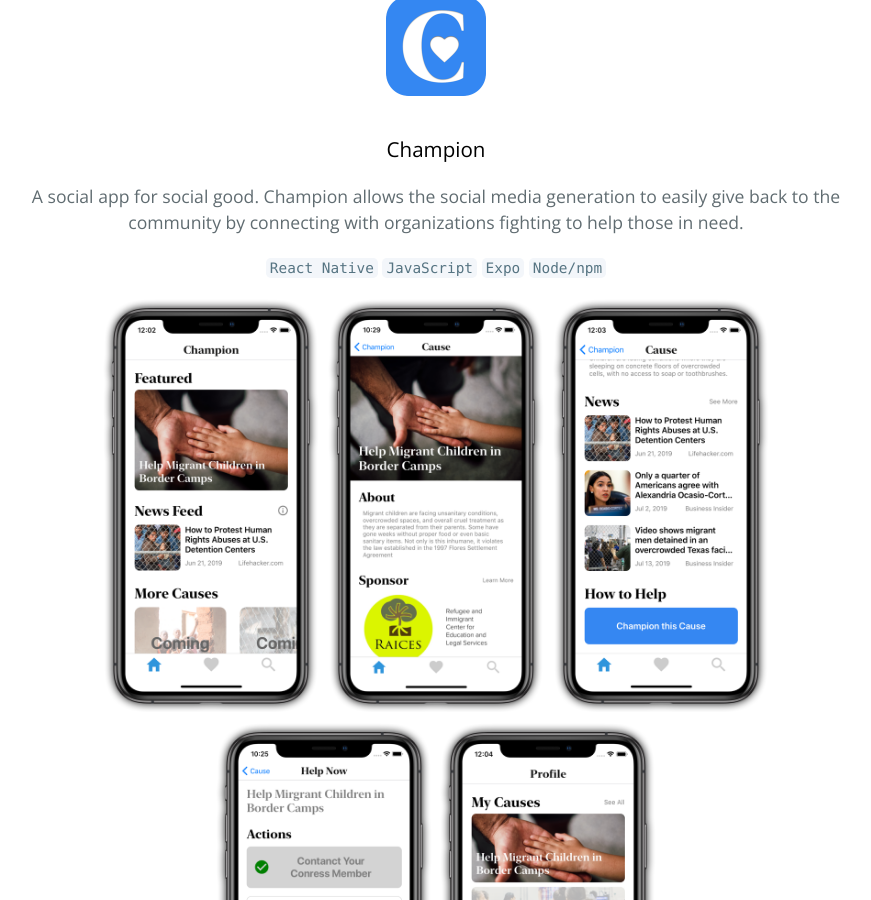
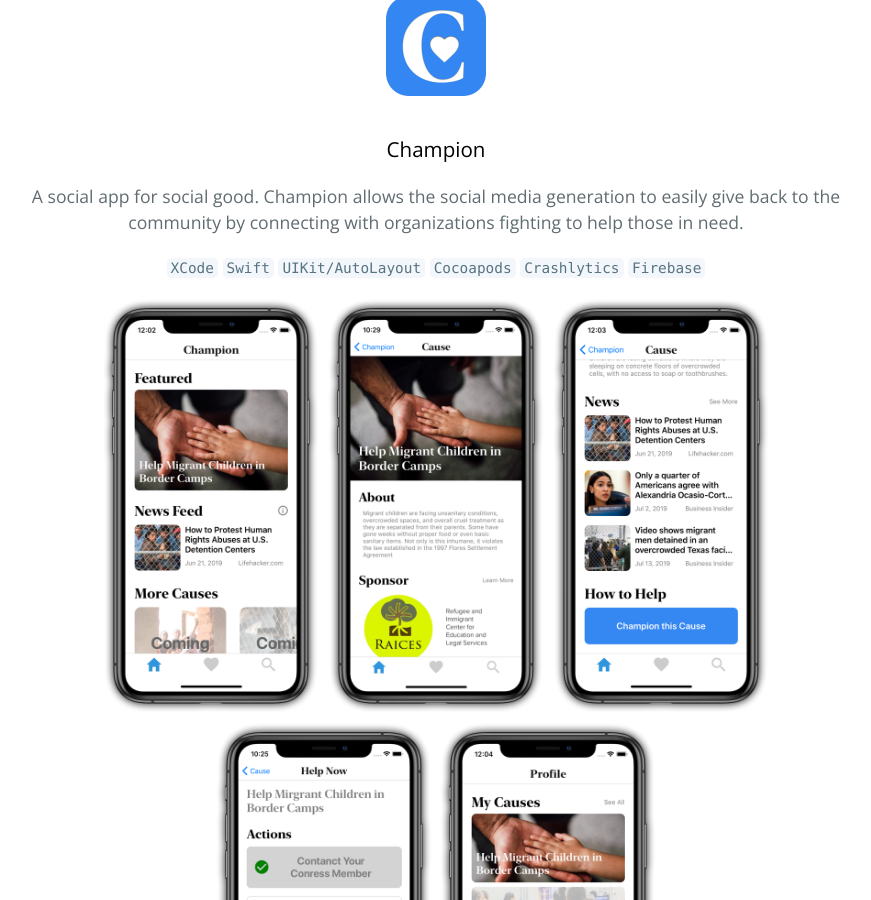
Before and after one commit to Daniel-Reiling/Daniel-Reiling.github.io, a Jekyll site: the page built from index.md, in a window 1280 px wide and 900 px high, scrolled down 6575 px. Shown: the whole window, without its empty margins (204-1075 px from the left). Built offline with Jekyll 4.4.1, drawn with Linux system fonts in a browser that asks for light colours.

Commit message:
Update tags

```diff
--- a/index.md
+++ b/index.md
@@ -212,10 +212,12 @@ Hey there, I’m Daniel, an iOS Developer from Dallas, TX. I specialize in nativ
 	A social app for social good. Champion allows the social media generation to easily give back to the community by connecting with organizations fighting to help those in need.
 </p>
 <p align="center">
-	<code>React Native</code>
-	<code>JavaScript</code>
-	<code>Expo</code>
-	<code>Node/npm</code>
+	<code>XCode</code>
+	<code>Swift</code>
+	<code>UIKit/AutoLayout</code>
+	<code>Cocoapods</code>
+	<code>Crashlytics</code>
+	<code>Firebase</code>
 </p>
 <p align="center">
 	<img src="/images/champion/champion_1.png" alt="Screenshot" width="220" height="417">
```
